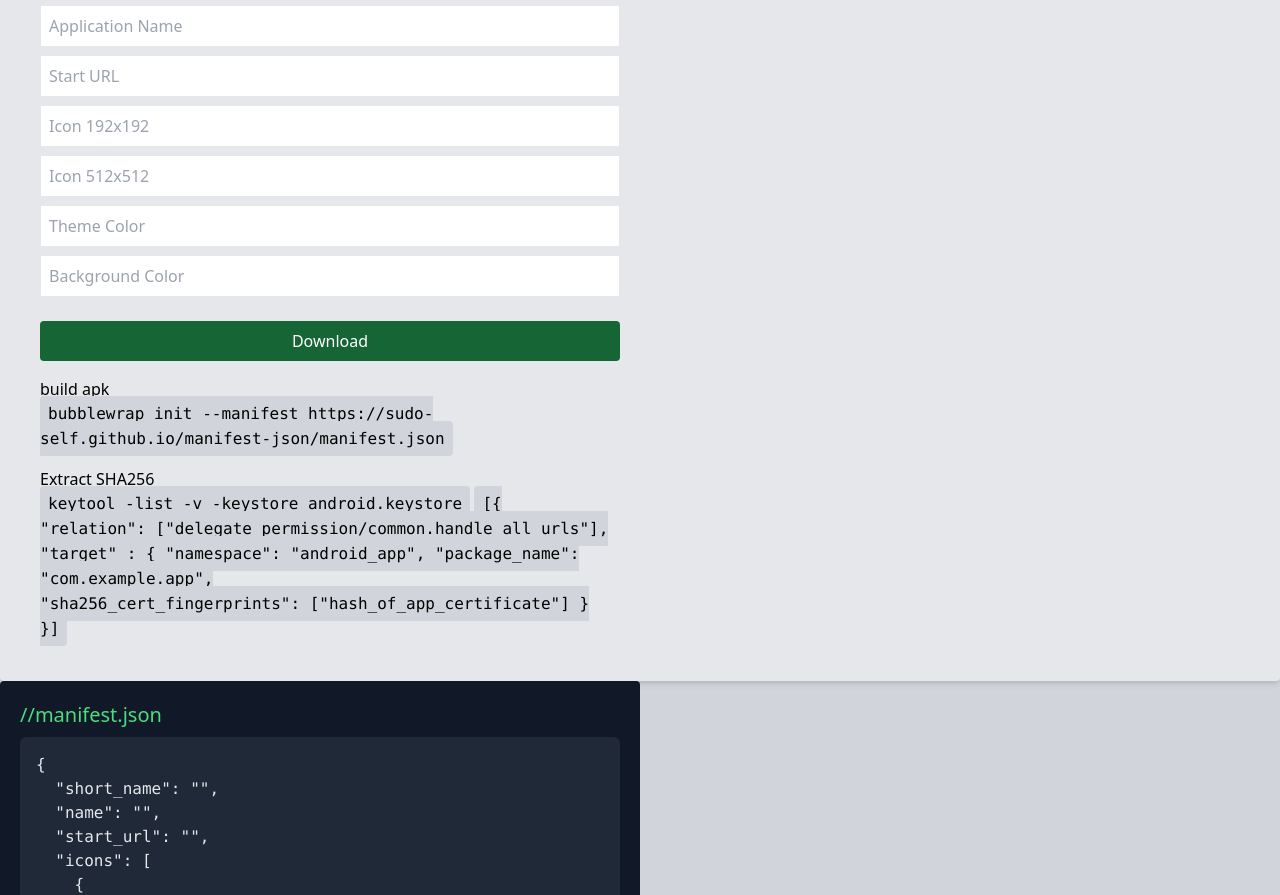
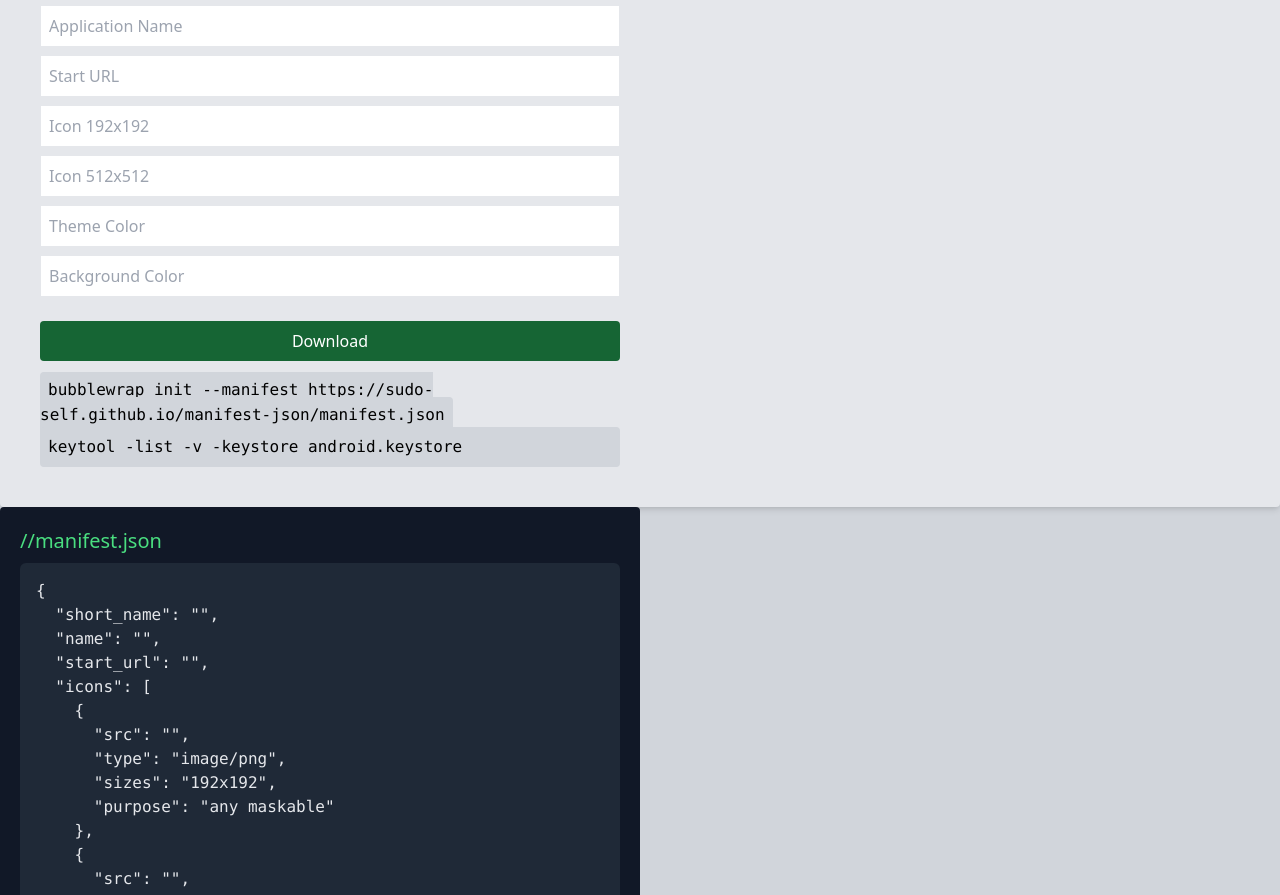
Before and after one commit to sudo-self/manifest-json, a plain HTML site: page index.html in a window 1280 px wide. Shown: the part 205-1100 px from the top of the page. Drawn offline with nearby package versions, Linux system fonts and the light colour scheme.

Commit message:
Update index.html

```diff
--- a/index.html
+++ b/index.html
@@ -67,22 +67,13 @@
             <button id="download-btn" type="button" class="bg-green-800 text-white py-2 rounded hover:bg-green-700 mt-4">
                 Download
             </button>
-
             <div class="mt-4">
-                <h2>build apk</h2>
                 <code id="bubblewrap-command" class="bg-gray-300 p-2 rounded">
                     bubblewrap init --manifest https://sudo-self.github.io/manifest-json/manifest.json
                 </code>
             </div>
-             <div class="mt-4">
-                <h2>Extract SHA256</h2>
                <code class="bg-gray-300 p-2 rounded">keytool -list -v -keystore android.keystore</code>
-               <code class="bg-gray-300 p-2 rounded">[{<br>
-  "relation": ["delegate_permission/common.handle_all_urls"],<br>
-  "target" : { "namespace": "android_app", "package_name": "com.example.app",<br>
-               "sha256_cert_fingerprints": ["hash_of_app_certificate"] }<br>
-}]</code>
-             </div>
+
              </div>
         </div>
 
```
